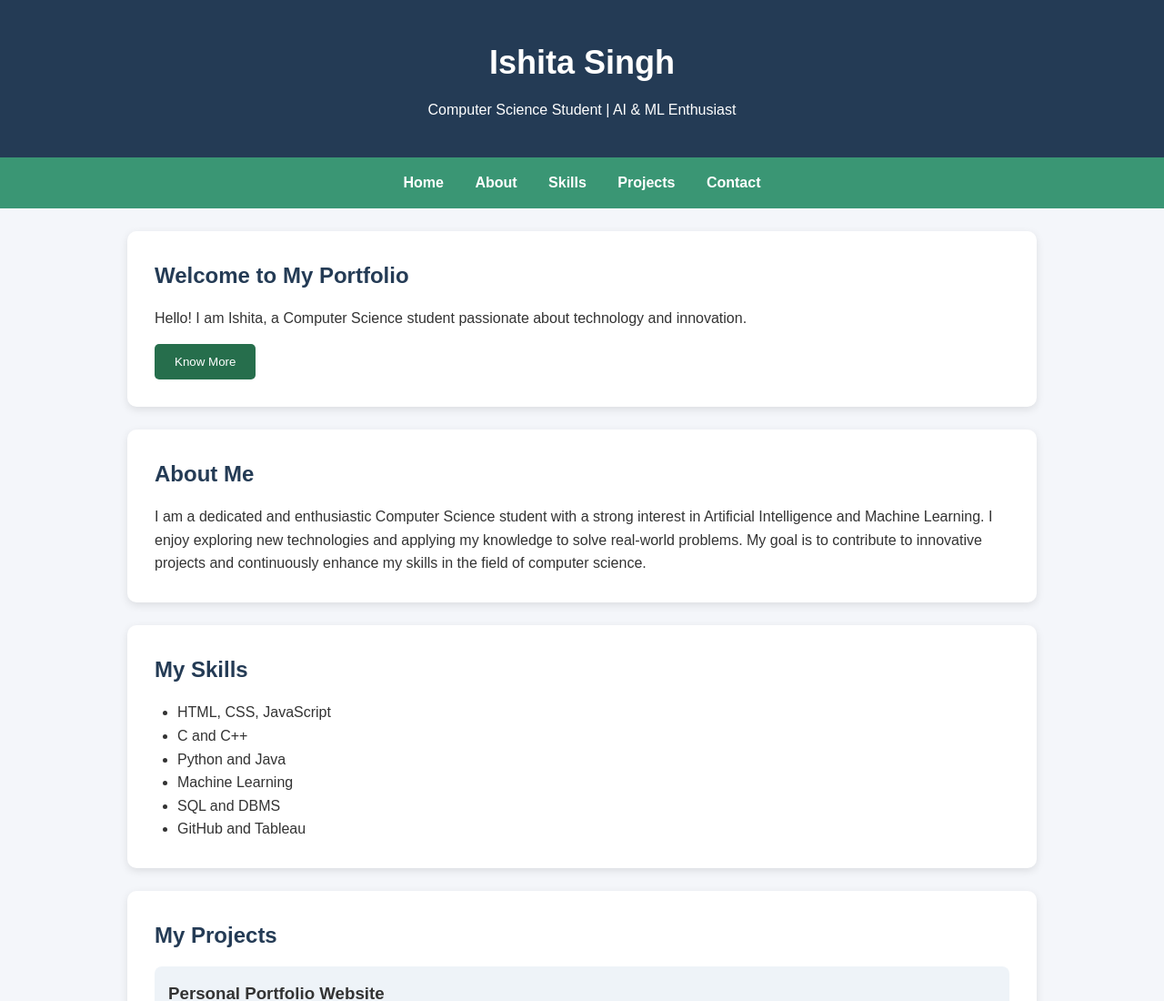
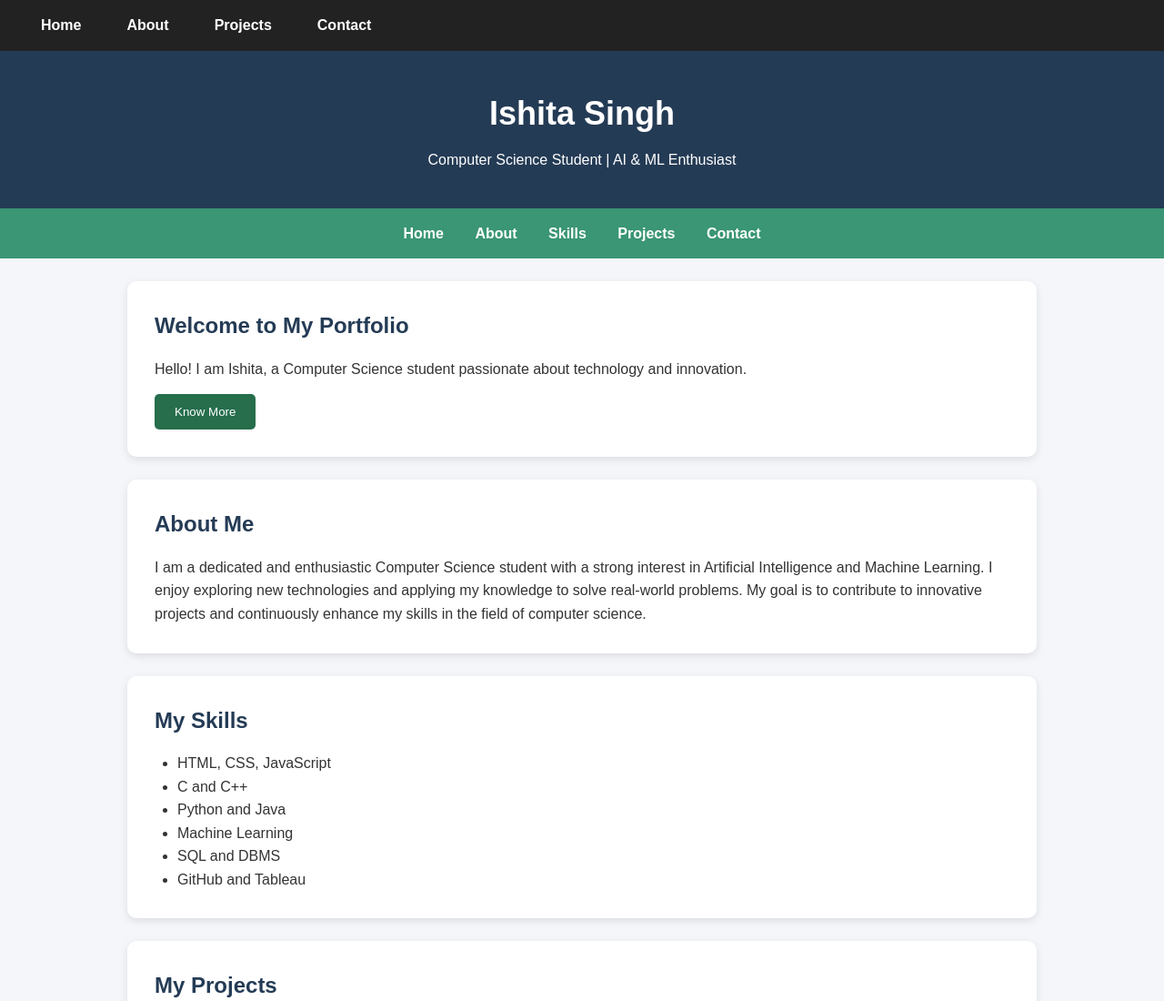
Before and after one commit to ishitaa7880-bot/git-hub-practical-test-, a plain HTML site: page index.html in a window 1280 px wide. Shown: the top 1100 px of the page at 91% size. Drawn offline with Linux system fonts and the light colour scheme.

Commit message:
Update portfolio and README

```diff
--- a/index.html
+++ b/index.html
@@ -8,7 +8,12 @@
     <link rel="stylesheet" href="style.css">
 </head>
 <body>
-
+<nav class="navbar">
+  <a href="#home">Home</a>
+  <a href="#about">About</a>
+  <a href="#projects">Projects</a>
+  <a href="#contact">Contact</a>
+</nav>
     <header>
         <h1>Ishita Singh</h1>
         <p>Computer Science Student | AI & ML Enthusiast</p>
--- a/style.css
+++ b/style.css
@@ -114,3 +114,17 @@ a {
         padding: 20px;
     }
 }
+
+.navbar {
+  display: flex;
+  gap: 20px;
+  padding: 15px 30px;
+  background: #222;
+}
+.navbar a {
+  color: #fff;
+  text-decoration: none;
+}
+.navbar a:hover {
+  text-decoration: underline;
+}
```
Also changed, not shown: 1 other file.
